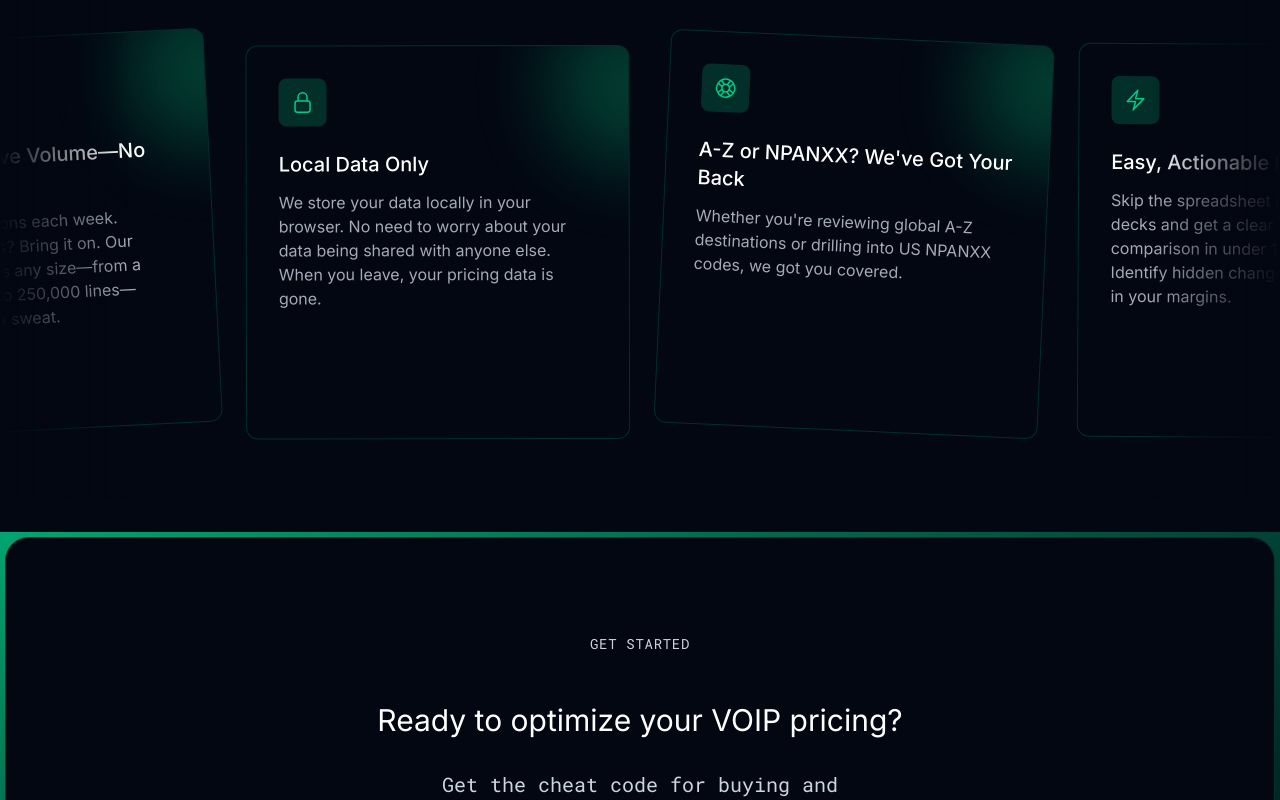
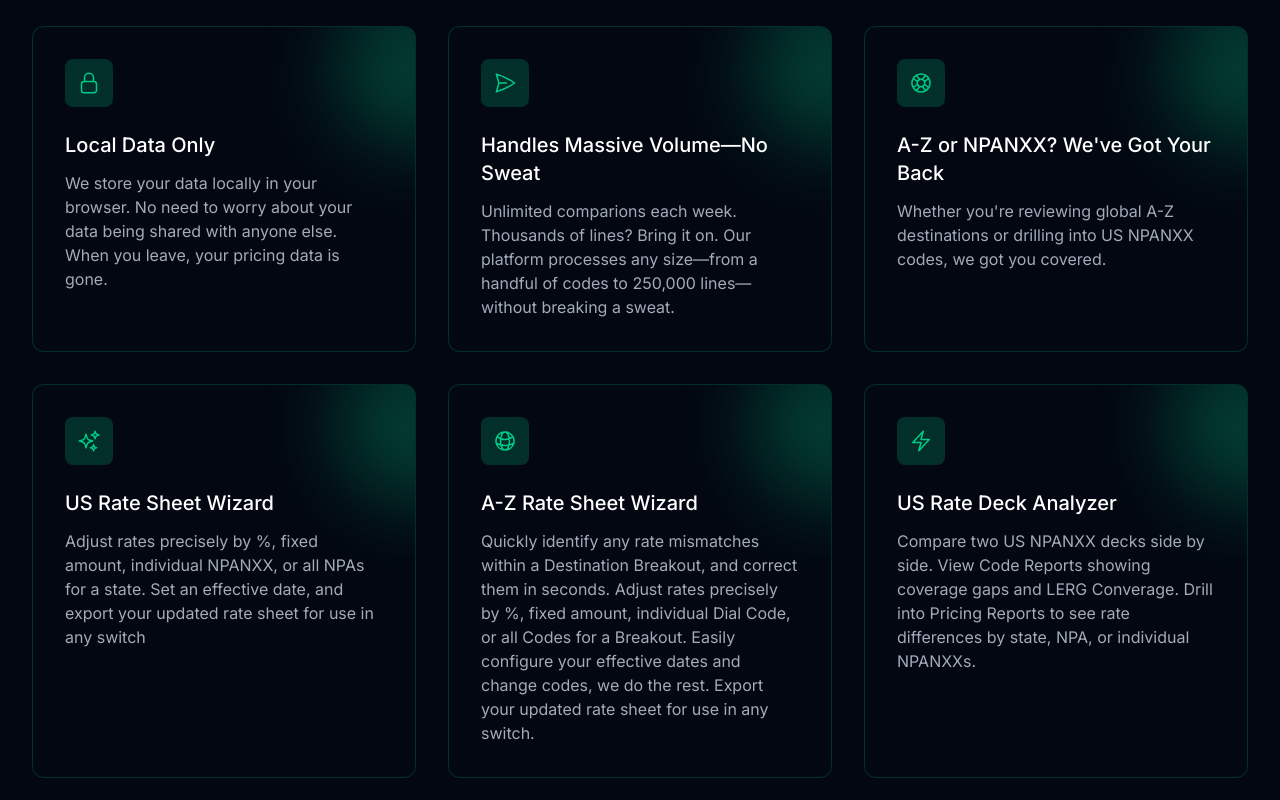
Before and after one commit to kdjordan/voip-accelerator, a Vue app in the folder client/: page / in a window 1280 px wide. Shown: the part 1460-2260 px from the top of the page. Built offline with nearby package versions, Linux system fonts and the light colour scheme.

Commit message:
STYLE: refactor FeatureCards layout and update HomeView heading

```diff
--- a/client/src/components/home/FeatureCards.vue
+++ b/client/src/components/home/FeatureCards.vue
@@ -1,30 +1,14 @@
 <template>
-  <div class="w-full relative overflow-hidden">
-    <!-- Gradient overlays for edge fade effect -->
+  <div class="w-full relative overflow-hidden py-10 px-4 md:px-8">
+    <!-- Responsive Grid -->
+    <div class="grid grid-cols-1 md:grid-cols-2 lg:grid-cols-3 gap-4 md:gap-8 max-w-7xl mx-auto">
+      <div v-for="card in featureCards" :key="card.id" class="card">
         <div
-      class="absolute inset-y-0 left-0 w-16 md:w-32 bg-gradient-to-r from-fbBlack to-transparent z-10"
-    ></div>
-    <div
-      class="absolute inset-y-0 right-0 w-16 md:w-32 bg-gradient-to-l from-fbBlack to-transparent z-10"
-    ></div>
-
-    <!-- Scrolling container -->
-    <div class="cards-scroll-container py-10">
-      <div class="cards-scroll-content">
-        <div
-          v-for="card in featureCards"
-          :key="card.id"
-          class="card w-[calc(100vw-40px-16px)] sm:w-5/6 md:w-96"
-          :style="{
-            transform: `rotate(${card.rotate}deg) translateY(${card.yOffset}px)`,
-          }"
-        >
-          <div
-            class="p-5 md:p-8 rounded-xl bg-fbBlack border border-accent/20 hover:border-accent/30 transition-all relative overflow-hidden h-full"
+          class="p-5 md:p-8 rounded-xl bg-fbBlack border border-accent/20 hover:border-accent/30 transition-all relative overflow-hidden h-full group hover:scale-[1.02] hover:z-10"
         >
           <!-- Spotlight effect for card -->
           <div
-              class="absolute -top-10 -right-20 w-40 h-40 bg-accent/40 rounded-full blur-2xl opacity-70"
+            class="absolute -top-10 -right-20 w-40 h-40 bg-accent/40 rounded-full blur-2xl opacity-70 group-hover:opacity-90 transition-opacity duration-300"
           ></div>
           <div
             class="w-10 h-10 md:w-12 md:h-12 rounded-lg bg-accent/20 flex items-center justify-center mb-4 md:mb-6 relative z-10"
@@ -37,7 +21,6 @@
           <p class="text-sm md:text-base text-fbWhite/80 relative z-10">
             {{ card.description }}
           </p>
-          </div>
         </div>
       </div>
     </div>
@@ -64,139 +47,87 @@
     icon: Component;
     title: string;
     description: string;
-    rotate: string;
-    yOffset: string;
+    priority: number;
   }
 
-  // Define feature data
+  // Define feature data with priorities
   const featureData = [
     {
+      priority: 8,
+      icon: BoltIcon,
+      title: 'Easy, Actionable Insights—Fast',
+      description:
+        'Skip the spreadsheet chaos: upload your decks and get a clear side-by-side comparison in under 120 seconds. Identify hidden changes in rates and lock in your margins.',
+    },
+    {
+      priority: 9,
+      icon: PresentationChartLineIcon,
+      title: 'Two Decks, One View',
+      description:
+        'No more flipping sheets in Excel. Stack up codes and rates from carriers in a single interface—perfect for sorting out codes and chasing better deals.',
+    },
+    {
+      priority: 3,
+      icon: LifebuoyIcon,
+      title: "A-Z or NPANXX? We've Got Your Back",
+      description:
+        "Whether you're reviewing global A-Z destinations or drilling into US NPANXX codes, we got you covered.",
+    },
+    {
+      priority: 4,
+      icon: SparklesIcon,
+      title: 'US Rate Sheet Wizard',
+      description:
+        'Adjust rates precisely by %, fixed amount, individual NPANXX, or all NPAs for a state. Set an effective date, and export your updated rate sheet for use in any switch',
+    },
+    {
+      priority: 5,
+      icon: GlobeAltIcon,
+      title: 'A-Z Rate Sheet Wizard',
+      description:
+        'Quickly identify any rate mismatches within a Destination Breakout, and correct them in seconds. Adjust rates precisely by %, fixed amount, individual Dial Code, or all Codes for a Breakout. Easily configure your effective dates and change codes, we do the rest. Export your updated rate sheet for use in any switch.',
+    },
+    {
+      priority: 6,
+      icon: BoltIcon,
+      title: 'US Rate Deck Analyzer',
+      description:
+        'Compare two US NPANXX decks side by side. View Code Reports showing coverage gaps and LERG Converage. Drill into Pricing Reports to see rate differences by state, NPA, or individual NPANXXs.',
+    },
+    {
+      priority: 7,
+      icon: PresentationChartLineIcon,
+      title: 'A-Z Rate Deck Analyzer',
+      description:
+        'Compare two A-Z decks side by side. Analyze Code Reports showing dial code/destination differences. Also drill into Pricing Reports to see buying and selling opportunities by margin advantage',
+    },
+    {
+      priority: 2,
       icon: PaperAirplaneIcon,
       title: 'Handles Massive Volume—No Sweat',
       description:
         'Unlimited comparions each week. Thousands of lines? Bring it on. Our platform processes any size—from a handful of codes to 250,000 lines—without breaking a sweat.',
     },
     {
+      priority: 1,
       icon: LockClosedIcon,
       title: 'Local Data Only',
       description:
         'We store your data locally in your browser. No need to worry about your data being shared with anyone else. When you leave, your pricing data is gone.',
     },
-    {
-      icon: LifebuoyIcon,
-      title: "A-Z or NPANXX? We've Got Your Back",
-      description:
-        "Whether you're reviewing global A-Z destinations or drilling into US NPANXX codes, we got you covered.",
-    },
-    {
-      icon: BoltIcon,
-      title: 'Easy, Actionable Insights—Fast',
-      description:
-        'Skip the spreadsheet chaos: upload your decks and get a clear side-by-side comparison in under 120 seconds. Identify hidden changes in rates and lock in your margins.',
-    },
-    {
-      icon: PresentationChartLineIcon,
-      title: 'Two Decks, One View',
-      description:
-        'No more flipping sheets in Excel. Stack up codes and rates from carriers in a single interface—perfect for sorting out codes and chasing better deals.',
-    },
-    // --- New Features from InfoModal --- //
-    {
-      icon: SparklesIcon, // Reused icon
-      title: 'US Rate Sheet Wizard',
-      description:
-        'Adjust rates precisely by %, fixed amount, individual NPANXX, or all NPAs for a state. Set an effective date, and export your updated rate sheet for use in any switch',
-    },
-    {
-      icon: GlobeAltIcon, // Reused icon
-      title: 'A-Z Rate Sheet Wizard',
-      description:
-        'Quickly identify any rate mismatches within a Destination Breakout, and correct them in seconds. Adjust rates precisely by %, fixed amount, individual Dial Code, or all Codes for a Breakout. Easily configure your effective dates and change codes, we do the rest. Export your updated rate sheet for use in any switch.',
-    },
-    {
-      icon: BoltIcon, // Reused icon
-      title: 'US Rate Deck Analyzer',
-      description:
-        'Compare two US NPANXX decks side by side. View Code Reports showing coverage gaps and LERG Converage. Drill into Pricing Reports to see rate differences by state, NPA, or individual NPANXXs.',
-    },
-    {
-      icon: PresentationChartLineIcon, // Reused icon
-      title: 'A-Z Rate Deck Analyzer',
-      description:
-        'Compare two A-Z decks side by side. Analyze Code Reports showing dial code/destination differences. Also drill into Pricing Reports to see buying and selling opportunities by margin advantage',
-    },
   ];
 
-  // Generate random values for card transforms
-  const generateRandomValues = (): FeatureCard[] => {
-    const cards: FeatureCard[] = [];
+  // Generate sorted cards based on priority
+  const generateSortedCards = (): FeatureCard[] => {
+    // Sort features by priority
+    const sortedFeatures = [...featureData].sort((a, b) => a.priority - b.priority);
 
-    // Create two sets of cards to ensure continuous scrolling
-    const allFeatures = [...featureData, ...featureData];
-
-    allFeatures.forEach((feature, index) => {
-      // Random rotate between -3 and 3 degrees
-      const rotate = (Math.random() * 6 - 3).toFixed(1);
-      // Random Y offset between -10px and 10px
-      const yOffset = (Math.random() * 20 - 10).toFixed(1);
-
-      cards.push({
+    // Map to the FeatureCard interface
+    return sortedFeatures.map((feature, index) => ({
       ...feature,
       id: index,
-        rotate,
-        yOffset,
-      });
-    });
-
-    return cards;
+    }));
   };
 
-  const featureCards = ref<FeatureCard[]>(generateRandomValues());
+  const featureCards = ref<FeatureCard[]>(generateSortedCards());
 </script>
-
-<style scoped>
-  /* Infinite scroll animation */
-  .cards-scroll-container {
-    width: 100%;
-    overflow: hidden;
-  }
-
-  .cards-scroll-content {
-    display: flex;
-    /* Adjust gap for mobile vs desktop */
-    gap: 16px; /* Corresponds to gap-4 */
-    padding: 20px;
-    /* Slower animation by default (mobile) */
-    animation: scroll 120s linear infinite;
-    width: max-content;
-  }
-
-  /* Apply larger gap and faster animation on medium screens and up */
-  @media (min-width: 768px) {
-    .cards-scroll-content {
-      gap: 32px; /* Corresponds to gap-8 */
-      padding: 20px 40px;
-      /* Faster animation for desktop */
-      animation-duration: 90s;
-    }
-  }
-
-  .card {
-    flex: 0 0 auto;
-    transition: transform 0.3s ease;
-  }
-
-  .card:hover {
-    transform: translateY(-10px) scale(1.02) !important;
-    z-index: 20;
-  }
-
-  @keyframes scroll {
-    0% {
-      transform: translateX(0);
-    }
-    100% {
-      transform: translateX(calc(-50% - 16px)); /* Half width plus half of a gap */
-    }
-  }
-</style>
--- a/client/src/pages/HomeView.vue
+++ b/client/src/pages/HomeView.vue
@@ -106,7 +106,7 @@
               <p class="text-fbWhite text-sm mx-auto mb-12 tracking-wider font-secondary">
                 GET STARTED
               </p>
-              <h2 class="text-3xl mb-8 text-white">Ready to optimize your VOIP pricing?</h2>
+              <h2 class="text-3xl mb-8 text-white">Ready to optimize your VOIP operations?</h2>
               <p class="text-fbWhite text-xl mx-auto w-2/3 font-secondary">
                 Get the cheat code for buying and selling in the VOIP market.
               </p>
```
Lines whose indentation alone changed are shown as unchanged.
